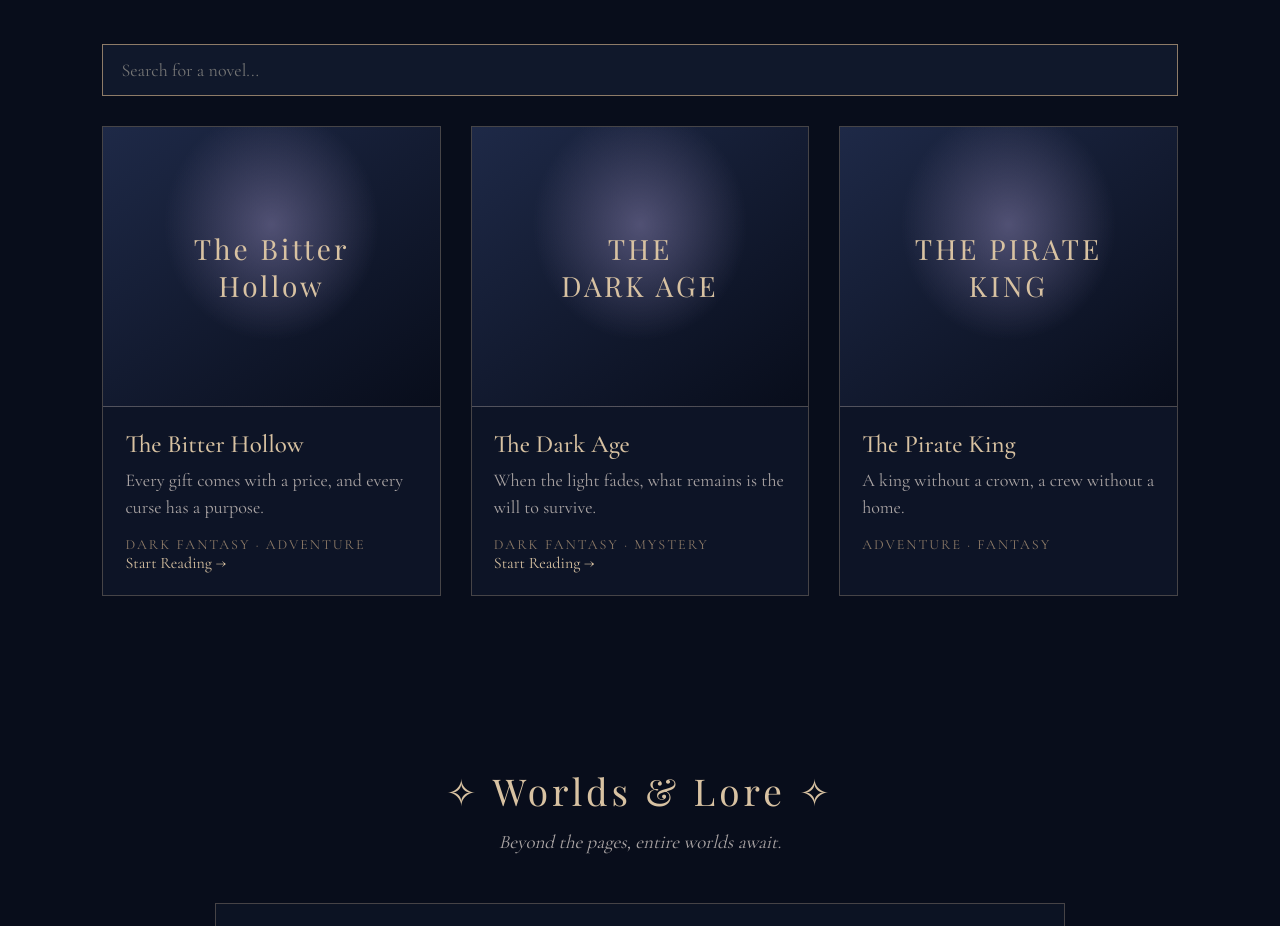
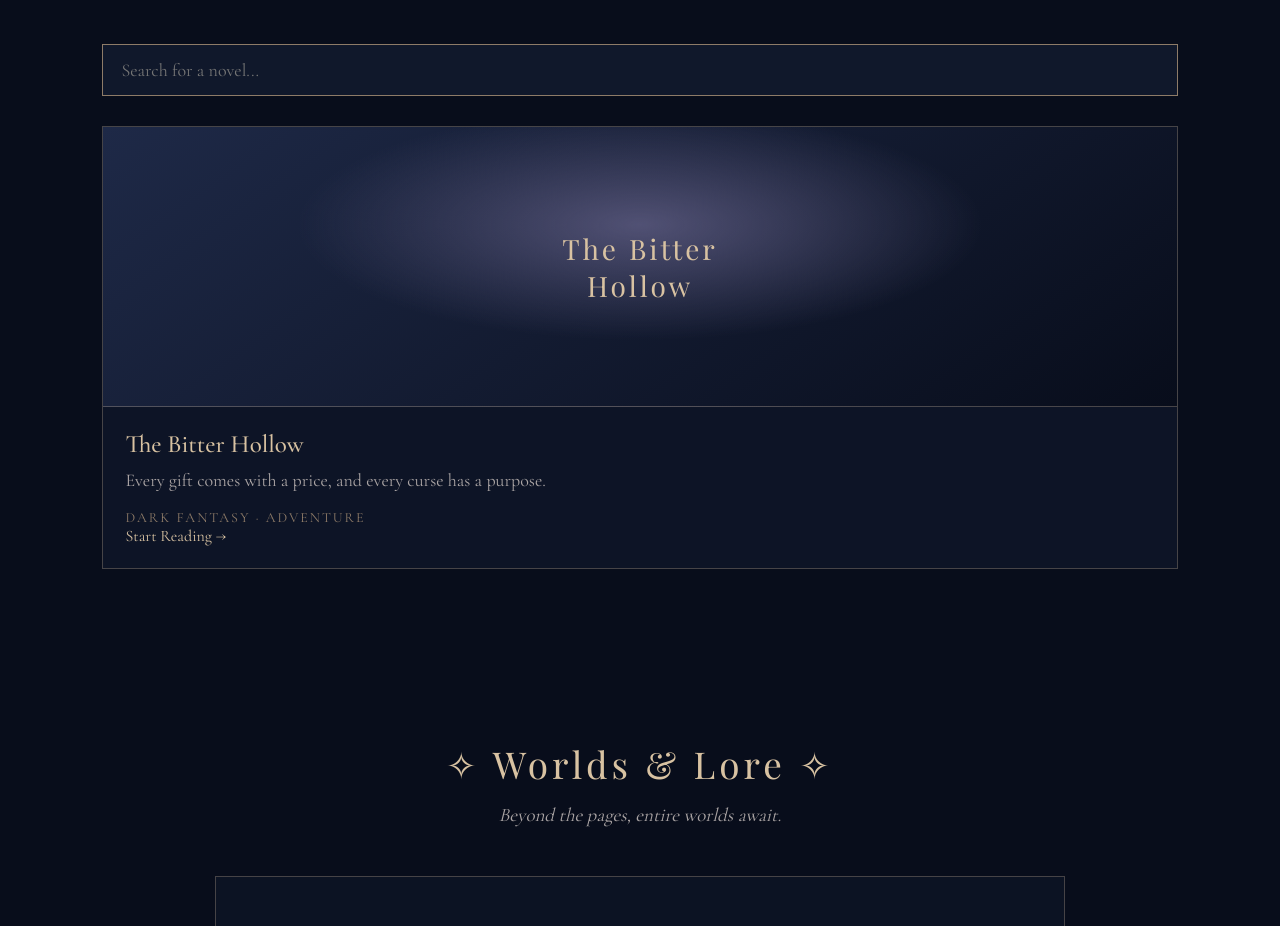
Before and after one commit to Lordjijington/TheWrittenArchive, a plain HTML site: page index.html in a window 1280 px wide. Shown: the part 940-1866 px from the top of the page. Drawn offline with nearby package versions, Linux system fonts and the light colour scheme; a web font is replaced by a local one.

Commit message:
Update index.html

```diff
--- a/index.html
+++ b/index.html
@@ -454,7 +454,7 @@ footer .footer-star {
                 </div>
             </article>
 
-            <article class="book-card" data-search="the dark age fantasy mystery">
+            <!--<article class="book-card" data-search="the dark age fantasy mystery">
                 <div class="book-cover">
                     <span>THE<br>DARK AGE</span>
                 </div>
@@ -478,7 +478,7 @@ footer .footer-star {
                     <p>A king without a crown, a crew without a home.</p>
                     <div class="genre">Adventure · Fantasy</div>
                 </div>
-            </article>
+            </article>-->
 
         </div>
 
```
